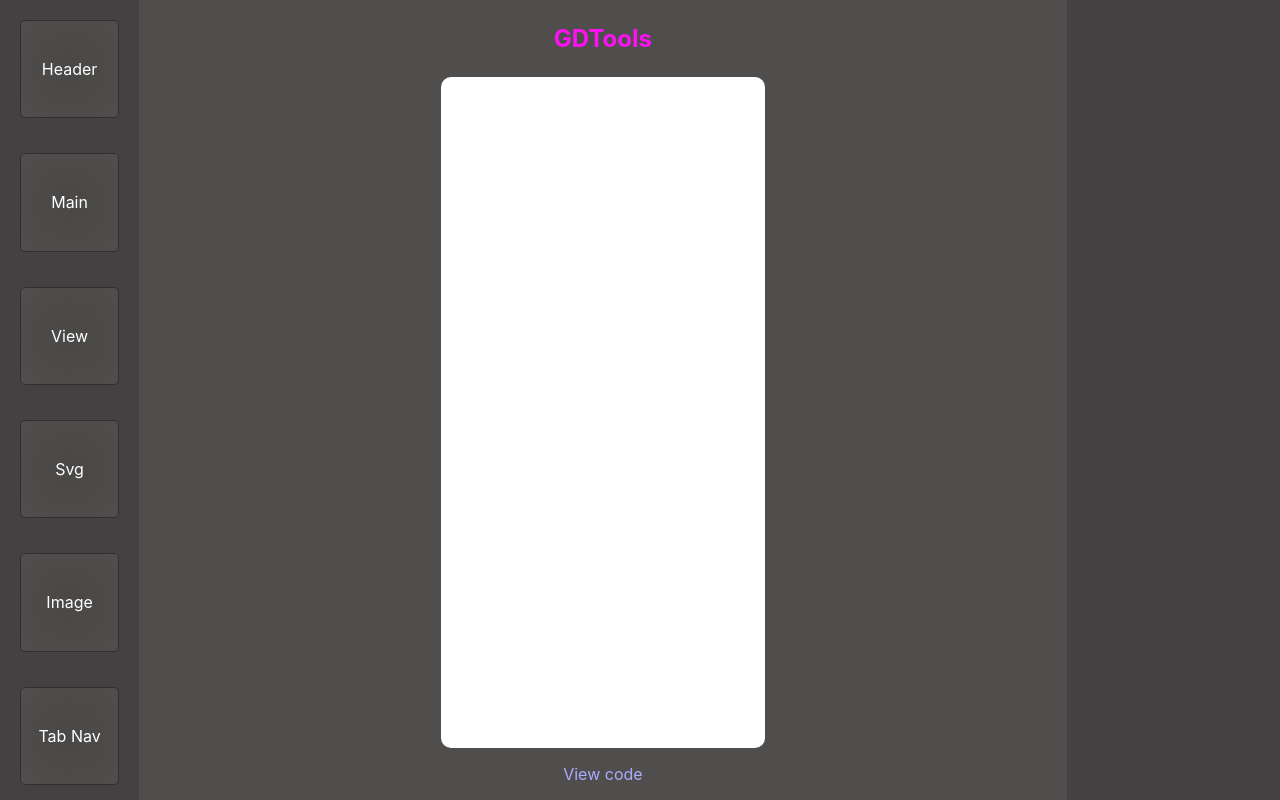
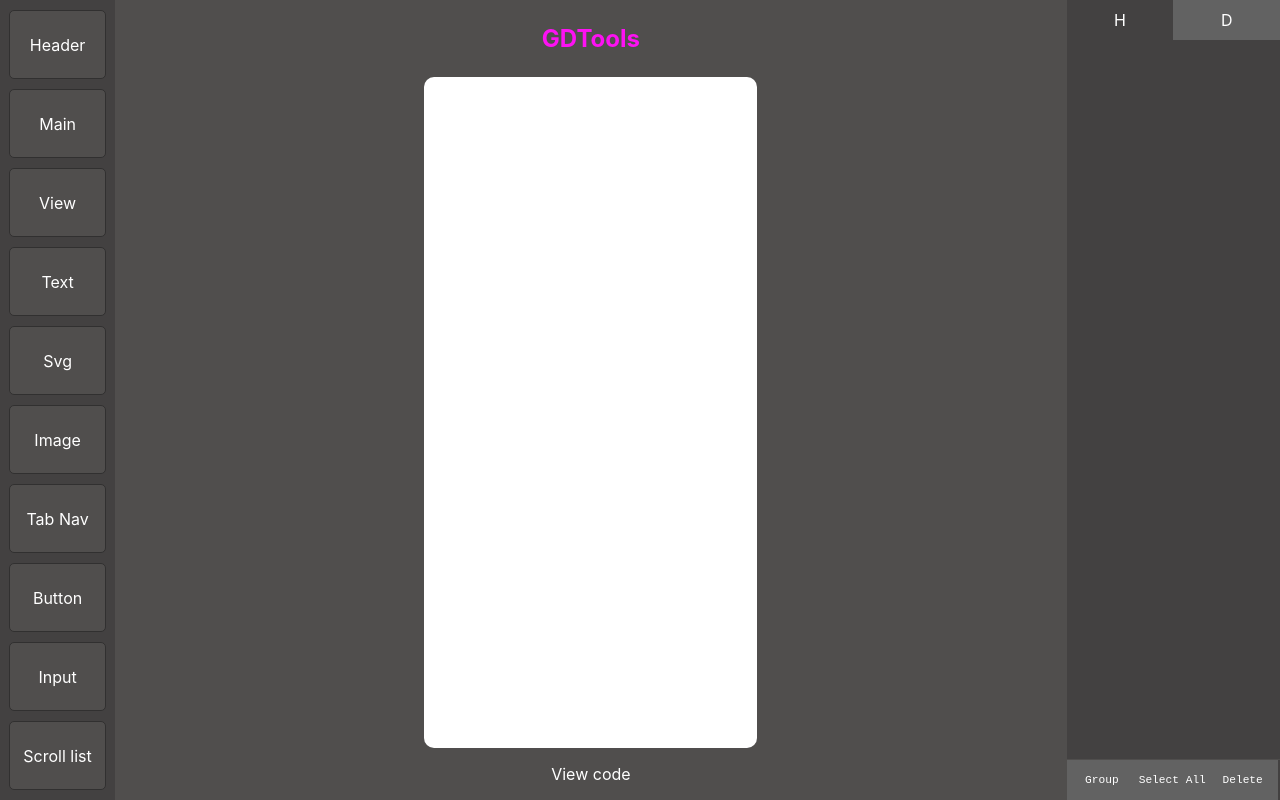
Before and after one commit to GabrielDavid1/GDTools, a Next.js app: page / in a window 1280 px wide. Built offline with nearby package versions, Linux system fonts and the light colour scheme.

Commit message:
apply, types functionalities and header / bottom tab settings section

```diff
--- /dev/null
+++ b/components/Main/index.tsx
@@ -0,0 +1,19 @@
+import React from "react";
+
+export default function Main() {
+  return (
+    <main className="content">
+      <span className="title-logo">
+        <p> GDTools </p>
+      </span>
+      <div className="app-content">
+
+      </div>
+      <span className="code-view">
+        <a>
+          <p> View code </p>
+        </a>
+      </span>
+    </main>
+  );
+}
--- /dev/null
+++ b/components/Settings/BottomTab/index.tsx
@@ -0,0 +1,11 @@
+import React from 'react';
+
+export default function BottomTab (){
+ return (
+   <div className="bottom-tab">
+     <a> Group </a>
+     <a> Select All </a>
+     <a> Delete </a>
+   </div>
+ )
+}
--- /dev/null
+++ b/components/Settings/Header/index.tsx
@@ -0,0 +1,18 @@
+import React, { useState } from 'react';
+import { Details, Home } from './styles';
+
+export default function Header (){
+ const [ isActive, setIsActive ] = useState<boolean>(false);
+ return (
+   <header className="header-settings">
+    <Home
+      isActive={isActive}
+      onClick={() => setIsActive(true)}
+    > H </Home>
+    <Details
+      isActive={isActive}
+      onClick={() => setIsActive(false)}
+    > D </Details>
+   </header>
+ )
+}
--- /dev/null
+++ b/components/Settings/Header/styles.ts
@@ -0,0 +1,13 @@
+import styled from 'styled-components';
+
+interface Props {
+  isActive:boolean;
+}
+
+export const Home = styled.a<Props>`
+    background-color: ${(props) => props.isActive ? '#626262' : '#434141'};
+`;
+
+export const Details = styled.a<Props>`
+    background-color: ${(props) => props.isActive ? '#434141' : '#626262'};
+`;
--- /dev/null
+++ b/components/Settings/index.tsx
@@ -0,0 +1,12 @@
+import React from 'react';
+import BottomTab from './BottomTab';
+import Header from './Header';
+
+export default function Settings (){
+ return (
+   <div className="content">
+     <Header />
+     <BottomTab />
+   </div>
+ )
+}
--- a/components/Side/index.tsx
+++ b/components/Side/index.tsx
@@ -1,44 +1,22 @@
+//React
 import React from 'react';
 
-import {
-  Container,
-} from './styles';
-import theme from '../../theme';
+//Utils
+import Elements from '../../utils/Elements';
 
 export default function Side (){
-
  return (
    <section className="side-area">
-      <a className="block"
-       href="https://github.com/"
-      >
-        Header
-      </a>
-      <a className="block"
-       href="https://github.com/"
-      >
-        Main
-      </a>
-      <a className="block"
-       href="https://github.com/"
-      >
-        View
-      </a>
-      <a className="block"
-       href="https://github.com/"
-      >
-        Svg
-      </a>
-      <a className="block"
-       href="https://github.com/"
-      >
-        Image
-      </a>
-      <a className="block"
-       href="https://github.com/"
-      >
-        Tab Nav
-      </a>
+    {Elements.map(({ name,fc }, index) => {
+      return (
+        <a key={index}
+           className="block"
+           onClick={() => fc()}
+        >
+         {name}
+       </a>
+      )
+    })}
    </section>
  )
 }
--- a/components/Side/styles.ts
+++ /dev/null
@@ -1,4 +0,0 @@
-import styled from 'styled-components';
-import theme from '../../theme';
-
-export const Container = styled.div``;
--- a/pages/index.tsx
+++ b/pages/index.tsx
@@ -1,5 +1,7 @@
 import type { NextPage } from "next";
 import Head from "next/head";
+import Main from "../components/Main";
+import Settings from "../components/Settings";
 //import Image from 'next/image;'
 import Side from "../components/Side";
 
@@ -20,28 +22,13 @@ const Home: NextPage = () => {
 
       <div className="functionalities-block">
         <div className="control-block">
-
           <Side />
-
-          <main className="content">
-            <span className="title-logo">
-              <p> GDTools </p>
-            </span>
-
-            <div className="app-content">
-
-            </div>
-
-            <span className="code-view">
-              <a>
-                <p> View code </p>
-              </a>
-            </span>
-          </main>
-
+          <Main />
         </div>
       </div>
-      <div className="control-settings"></div>
+      <div className="control-settings">
+        <Settings />
+      </div>
     </div>
   );
 };
--- a/styles/globals.scss
+++ b/styles/globals.scss
@@ -22,28 +22,40 @@ body {
       display: flex;
 
       section.side-area {
-        width: 15%;
+        width: 10%;
         height: 100%;
         display: flex;
         align-items: center;
-        background:#434141;
+        background: #434141;
         flex-direction: column;
+        padding: 0px 10px;
 
         a.block {
-          width: 70%;
+          width: 100%;
           height: 15%;
           border-radius: 5px;
           border: 1px solid #313030;
-          background: radial-gradient(#494847, #504E4D);
+          background-color:#504E4D;
           color: white;
-          margin-top: 20px;
           display: flex;
           justify-content: center;
           align-items: center;
           cursor: pointer;
           text-decoration: none;
+          margin-bottom: 10px;
 
-          margin-bottom: 15px;
+          -webkit-transition: background-color 0.5s ease-out;
+          -moz-transition: background-color 0.5s ease-out;
+          -o-transition: background-color 0.5s ease-out;
+          transition: background-color 0.5s ease-out;
+        }
+
+        a:nth-child(1) {
+          margin-top:10px;
+        }
+
+        a:hover {
+          background: #3f3f3e;
         }
       }
 
@@ -70,6 +82,9 @@ body {
         }
 
         .code-view {
+          color: #fff;
+        }
+        .code-view:hover {
           color: #ababff;
         }
       }
@@ -78,6 +93,60 @@ body {
   .control-settings {
     width: 20%;
     background-color:#434141;
-    height: 100%;
+    .content {
+      height: 100%;
+      .header-settings {
+        width: 100%;
+        height: 5%;
+        display: flex;
+        flex-direction: row;
+        a {
+          width: 100%;
+          height: 100%;
+          display: flex;
+          justify-content: center;
+          align-items: center;
+          cursor: pointer;
+          color: white;
+
+          -webkit-transition: background-color 0.2s ease-out;
+          -moz-transition: background-color 0.2s ease-out;
+          -o-transition: background-color 0.2s ease-out;
+          transition: background-color 0.2s ease-out;
+        }
+      }
+      .bottom-tab {
+        width: 100%;
+        height: 5%;
+        display: flex;
+        flex-direction: row;
+        position: fixed;
+        bottom: 0;
+        text-align: center;
+        border-top: 1px solid #504E4D;
+        align-items: center;
+        a {
+          background: #626262;
+          width: 5.5%;
+          height: 100%;
+          display: flex;
+          justify-content: center;
+          align-items: center;
+          color: white;
+          font-family: monospace;
+          cursor:pointer;
+          font-size: 0.7rem;
+
+          -webkit-transition: background-color 0.3s ease-out;
+          -moz-transition: background-color 0.3s ease-out;
+          -o-transition: background-color 0.3s ease-out;
+          transition: background-color 0.3s ease-out;
+        }
+
+        a:hover {
+          background-color: #494848;
+        }
+      }
+    }
   }
 }
--- /dev/null
+++ b/utils/Elements.ts
@@ -0,0 +1,42 @@
+export default [
+    {
+      name: 'Header',
+      fc() { console.log('') }
+    },
+    {
+      name: 'Main',
+      fc() { console.log('') }
+    },
+    {
+      name: 'View',
+      fc() { console.log('') }
+    },
+    {
+      name: 'Text',
+      fc() { console.log('') }
+    },
+    {
+      name: 'Svg',
+      fc() { console.log('') }
+    },
+    {
+      name: 'Image',
+      fc() { console.log('') }
+    },
+    {
+      name: 'Tab Nav',
+      fc() { console.log('') }
+    },
+    {
+      name: 'Button',
+      fc() { console.log('') }
+    },
+    {
+      name: 'Input',
+      fc() { console.log('') }
+    },
+    {
+      name: 'Scroll list',
+      fc() { console.log('') }
+    }
+  ];
```
